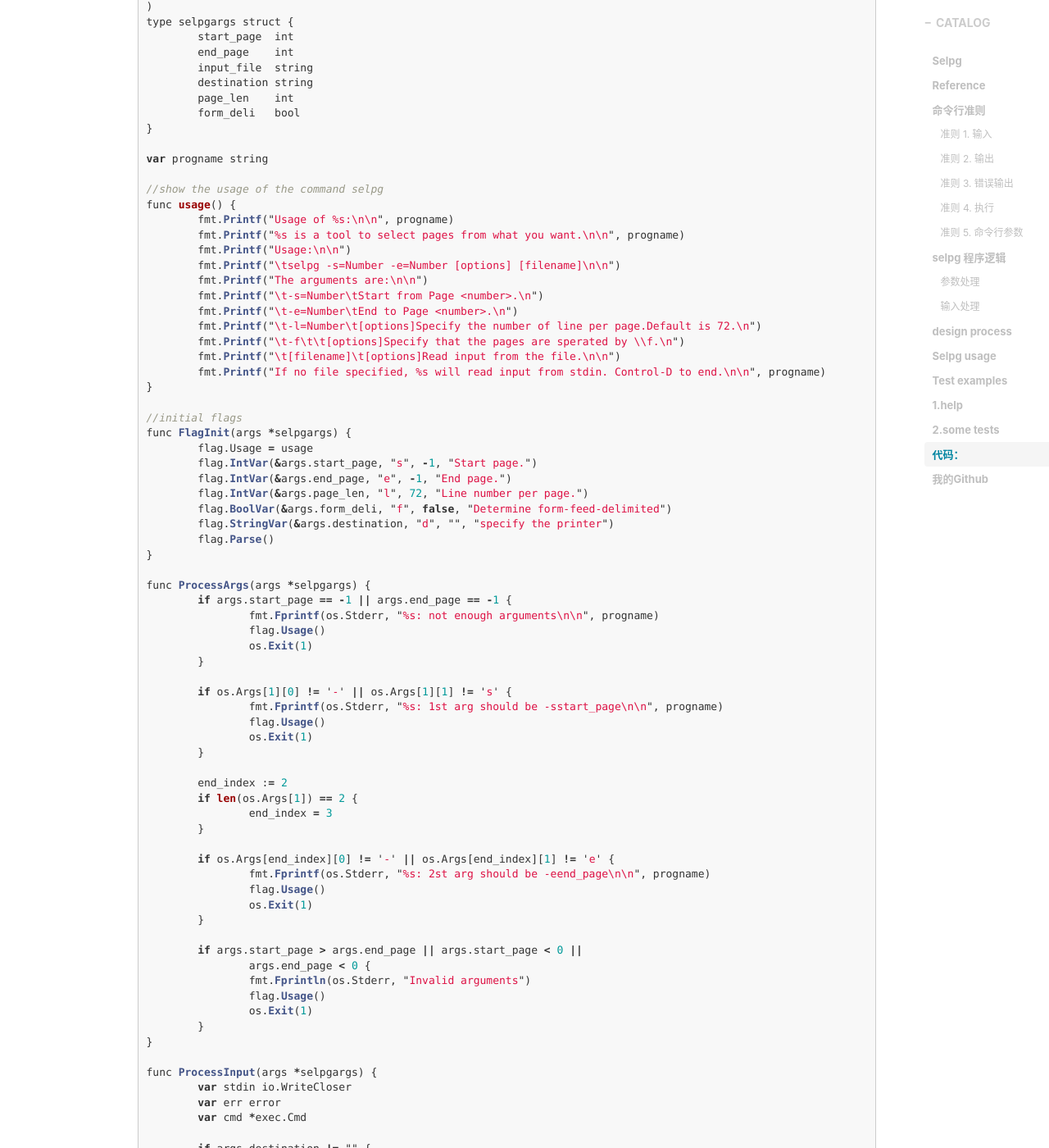
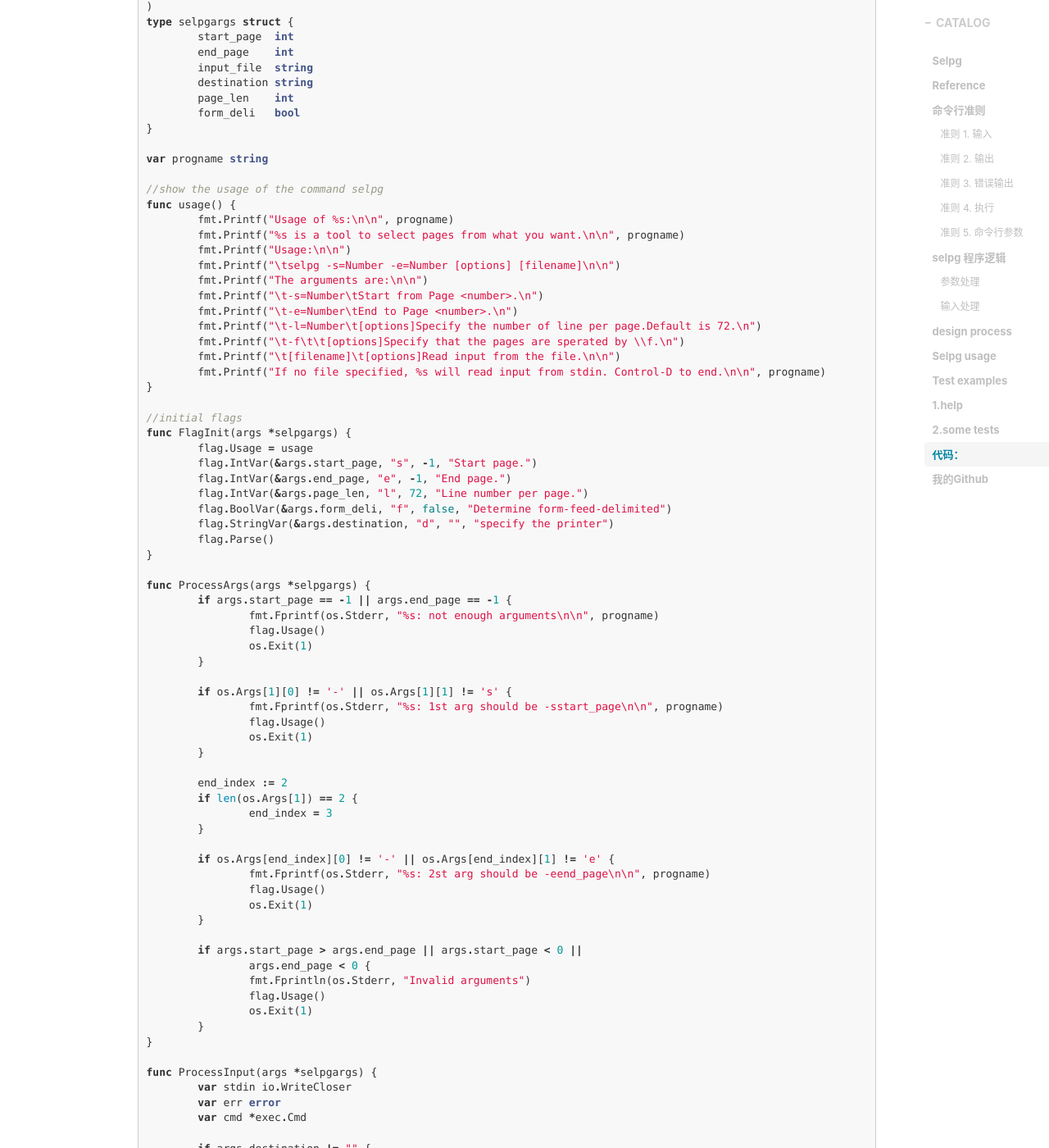
Before and after one commit to Tomy-Lee/Tomy-Lee.github.io, a Jekyll site: the page built from _posts/2017-11-09-selpg-in-go.md, in a window 1280 px wide and 1400 px high, scrolled down 11388 px. Shown: the whole window at 82% size. Built offline with Jekyll 4.4.1, drawn with Linux system fonts in a browser that asks for light colours; nearby versions of some CDN libraries; comment, search, counter and statistics services are not loaded; some of the changed text lies outside the part shown.

Commit message:
Update 2017-11-09-selpg-in-go.md

````diff
--- a/_posts/2017-11-09-selpg-in-go.md
+++ b/_posts/2017-11-09-selpg-in-go.md
@@ -416,7 +416,7 @@ Then here are some commands to test the selpg.
 
 ## 代码：
 
-```js
+```golang
 package main
 
 import (
````
